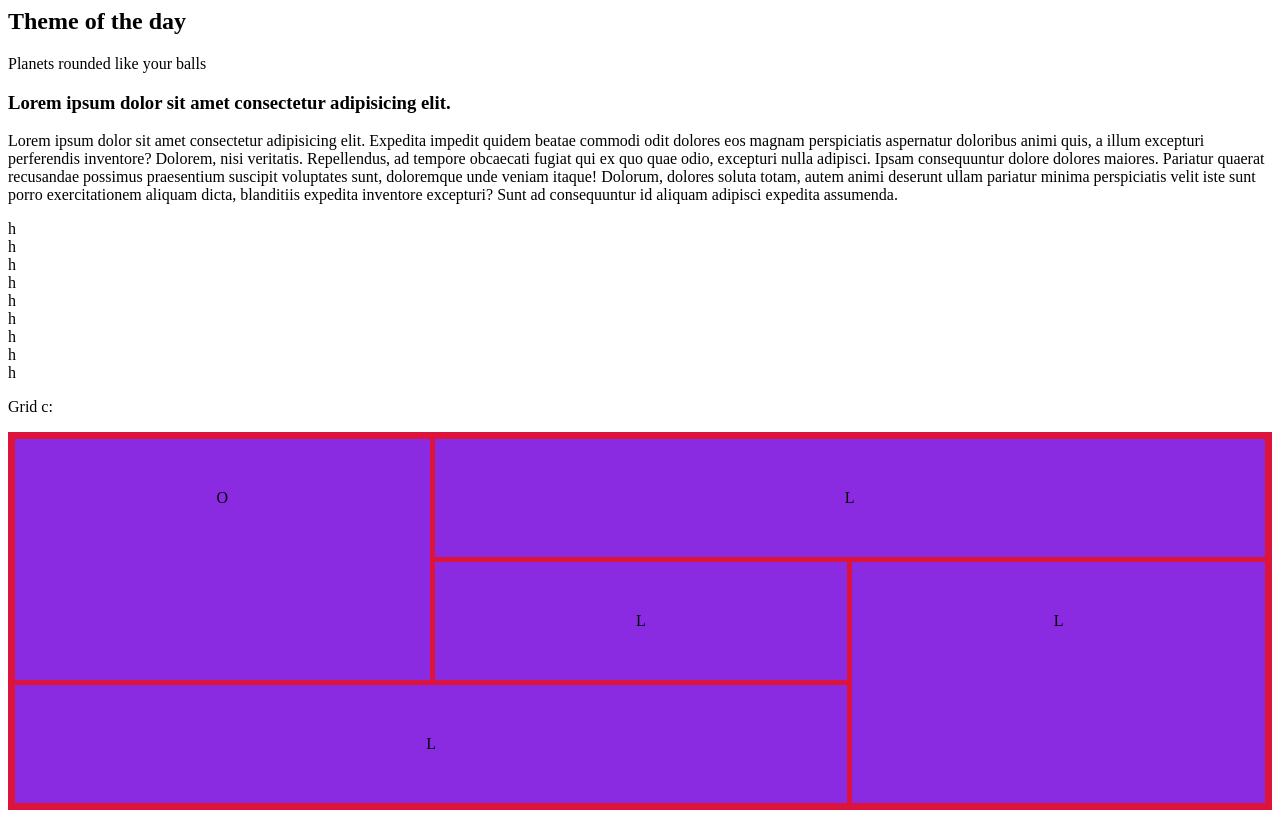
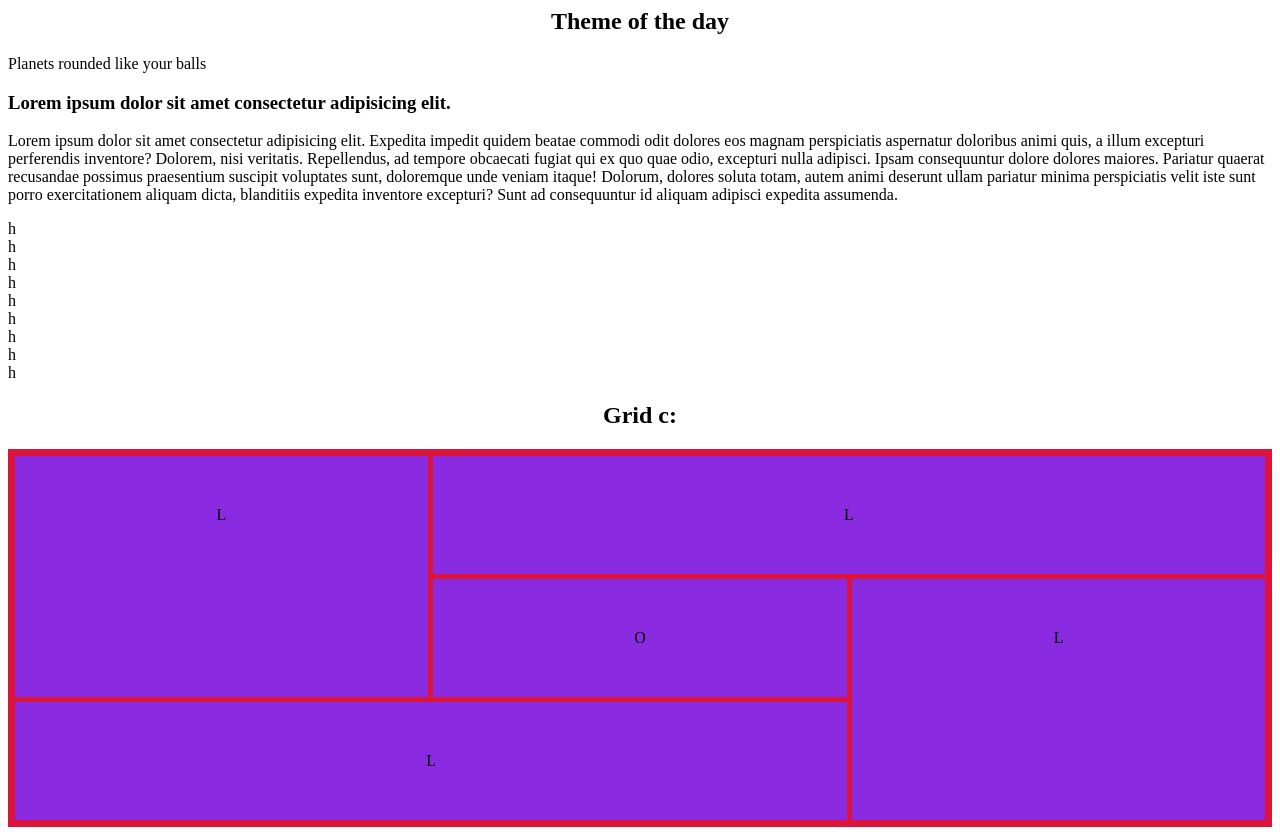
Before and after one commit to Fixishi/HTML-WA, a plain HTML site: page 0610/index.html in a window 1280 px wide. Drawn offline with Linux system fonts and the light colour scheme.

Commit message:
update xd

```diff
--- a/0610/index.html
+++ b/0610/index.html
@@ -9,7 +9,7 @@
 </head>
 <body>
     <h2>Theme of the day</h2>
-    <p>Planets rounded like your balls</p>
+    <p id="theme">Planets rounded like your balls</p>
     <h3>Lorem ipsum dolor sit amet consectetur adipisicing elit.</h3>
     <p>Lorem ipsum dolor sit amet consectetur adipisicing elit. Expedita impedit quidem beatae commodi odit dolores eos magnam perspiciatis aspernatur doloribus animi quis, a illum excepturi perferendis inventore? Dolorem, nisi veritatis.
     Repellendus, ad tempore obcaecati fugiat qui ex quo quae odio, excepturi nulla adipisci. Ipsam consequuntur dolore dolores maiores. Pariatur quaerat recusandae possimus praesentium suscipit voluptates sunt, doloremque unde veniam itaque!
@@ -25,11 +25,11 @@
         <div>h</div>
         <div>h</div>
       </div>
-    <p>Grid c:</p>
+    <h2 id="gridname">Grid c:</h2>
     <div class="grid-container">
-        <div class="grid1">O</div>
+        <div class="grid1">L</div>
         <div class="grid2">L</div>
-        <div class="grid3">L</div>
+        <div class="grid3">O</div>
         <div class="grid4">L</div>
         <div class="grid5">L</div>
       </div>
--- a/0610/styleGlobal.css
+++ b/0610/styleGlobal.css
@@ -32,3 +32,10 @@
 .grid5{
     grid-area: footer;
 }
+.theme {
+    text-align: center;
+}
+
+h2 {
+    text-align: center;
+}
```
